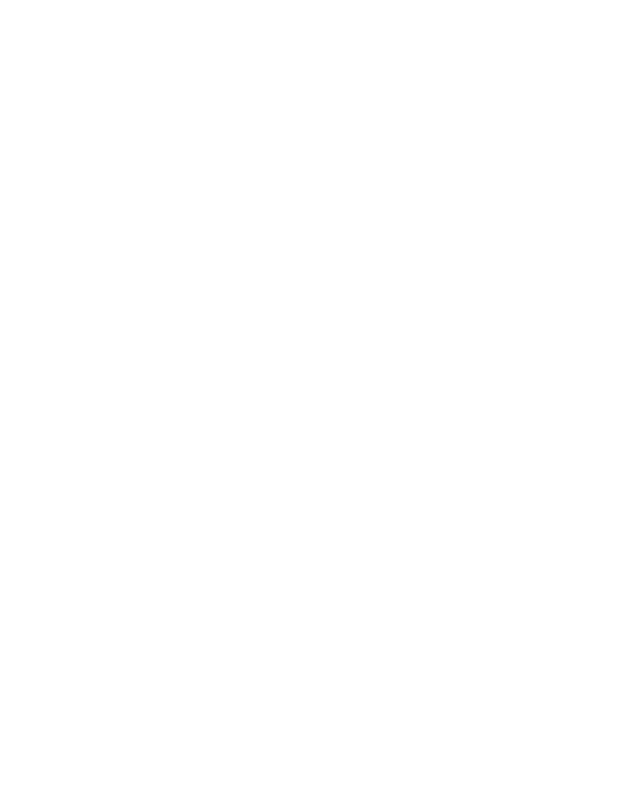
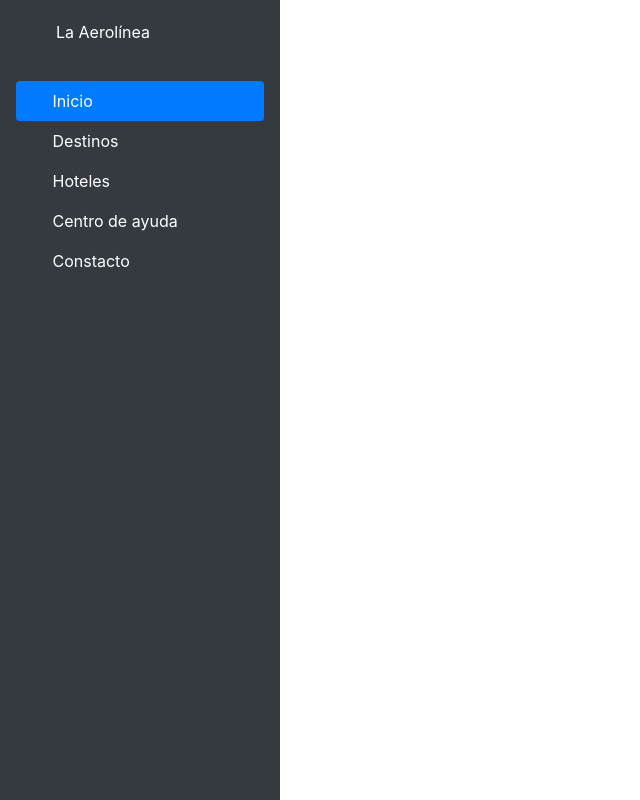
Before and after one commit to JeremyGalep/EPE2_DW2, a plain HTML site: page index.html in a window 1280 px wide. Shown: the whole page, without its empty margins (0-640 px from the left). Drawn offline with nearby package versions, Linux system fonts and the light colour scheme.

Commit message:
Sidebard

```diff
--- /dev/null
+++ b/index.css
@@ -0,0 +1,12 @@
+html, body{
+  height:100%;
+  margin:0;
+  display: flex;
+  flex-direction: column;
+}
+#Sidebar {
+	width:280px ;
+	height: 100%;
+
+
+}
--- a/index.html
+++ b/index.html
@@ -2,9 +2,57 @@
 <html>
 <head>
 	<meta charset="utf-8">
+	<meta name="viewport" content="width=device-width, initial-scale=1, shrink-to-fit=no">
 	<title>Aerolinea</title>
+<link rel="stylesheet" href="https://maxcdn.bootstrapcdn.com/bootstrap/4.0.0/css/bootstrap.min.css" integrity="sha384-Gn5384xqQ1aoWXA+058RXPxPg6fy4IWvTNh0E263XmFcJlSAwiGgFAW/dAiS6JXm" crossorigin="anonymous">
+<link href="index.css"
+      rel="stylesheet" type="text/css">
 </head>
 <body>
 
+  <div class="d-flex flex-column flex-shrink-0 p-3 text-white bg-dark" id="Sidebar">
+    <a href="/" class="d-flex align-items-center mb-3 mb-md-0 me-md-auto text-white text-decoration-none">
+      <svg class="bi me-2" width="40" height="32"><use xlink:href="#bootstrap"/></svg>
+      <span class="fs-4">La Aerolínea</span>
+    </a>
+    <hr>
+    <ul class="nav nav-pills flex-column mb-auto">
+      <li class="nav-item">
+        <a href="#" class="nav-link active" aria-current="page">
+          <svg class="bi me-2" width="16" height="16"><use xlink:href="#home"/></svg>
+          Inicio
+        </a>
+      </li>
+      <li>
+        <a href="#" class="nav-link text-white">
+          <svg class="bi me-2" width="16" height="16"><use xlink:href="#speedometer2"/></svg>
+          Destinos
+        </a>
+      </li>
+      <li>
+        <a href="#" class="nav-link text-white">
+          <svg class="bi me-2" width="16" height="16"><use xlink:href="#table"/></svg>
+          Hoteles
+        </a>
+      </li>
+      <li>
+        <a href="#" class="nav-link text-white">
+          <svg class="bi me-2" width="16" height="16"><use xlink:href="#grid"/></svg>
+          Centro de ayuda
+        </a>
+      </li>
+      <li>
+        <a href="#" class="nav-link text-white">
+          <svg class="bi me-2" width="16" height="16"><use xlink:href="#people-circle"/></svg>
+          Constacto
+        </a>
+      </li>
+    </ul>
+    <hr>
+
+  </div>
+
+
+
 </body>
 </html>
```
